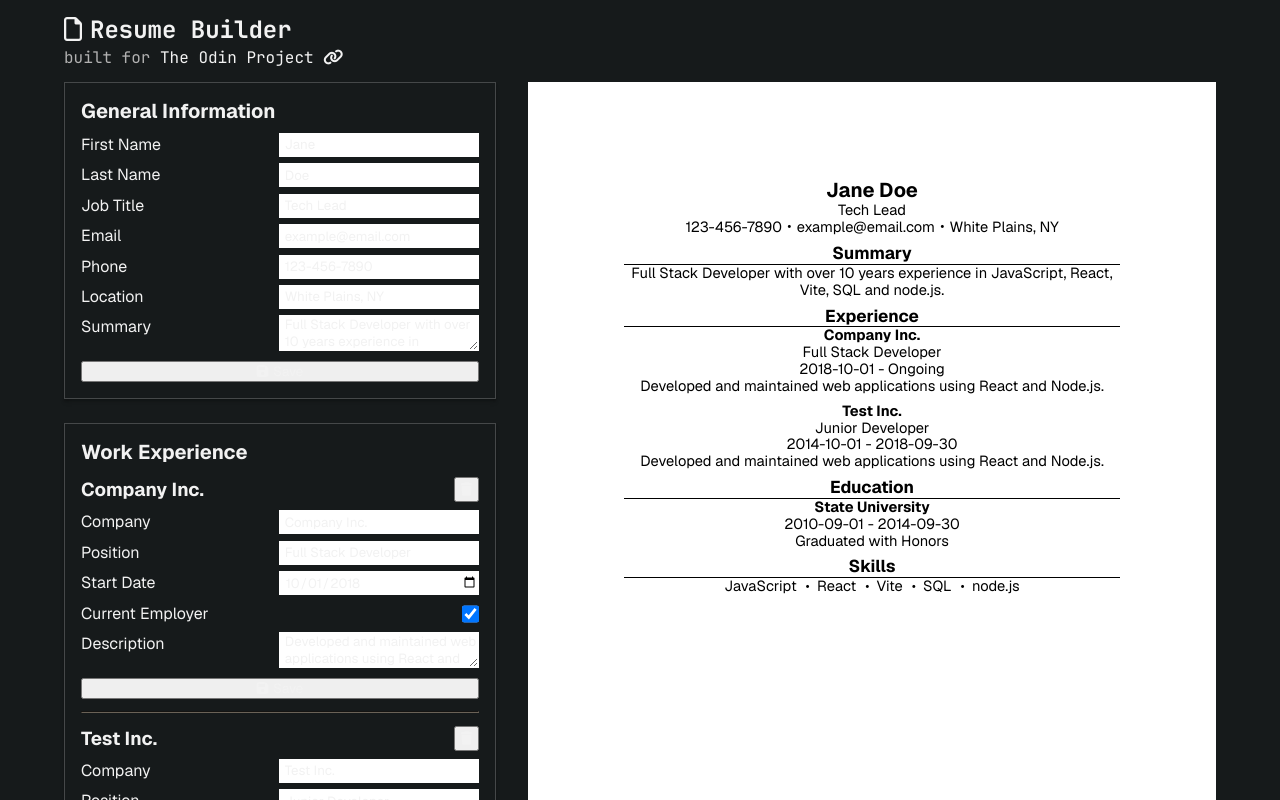
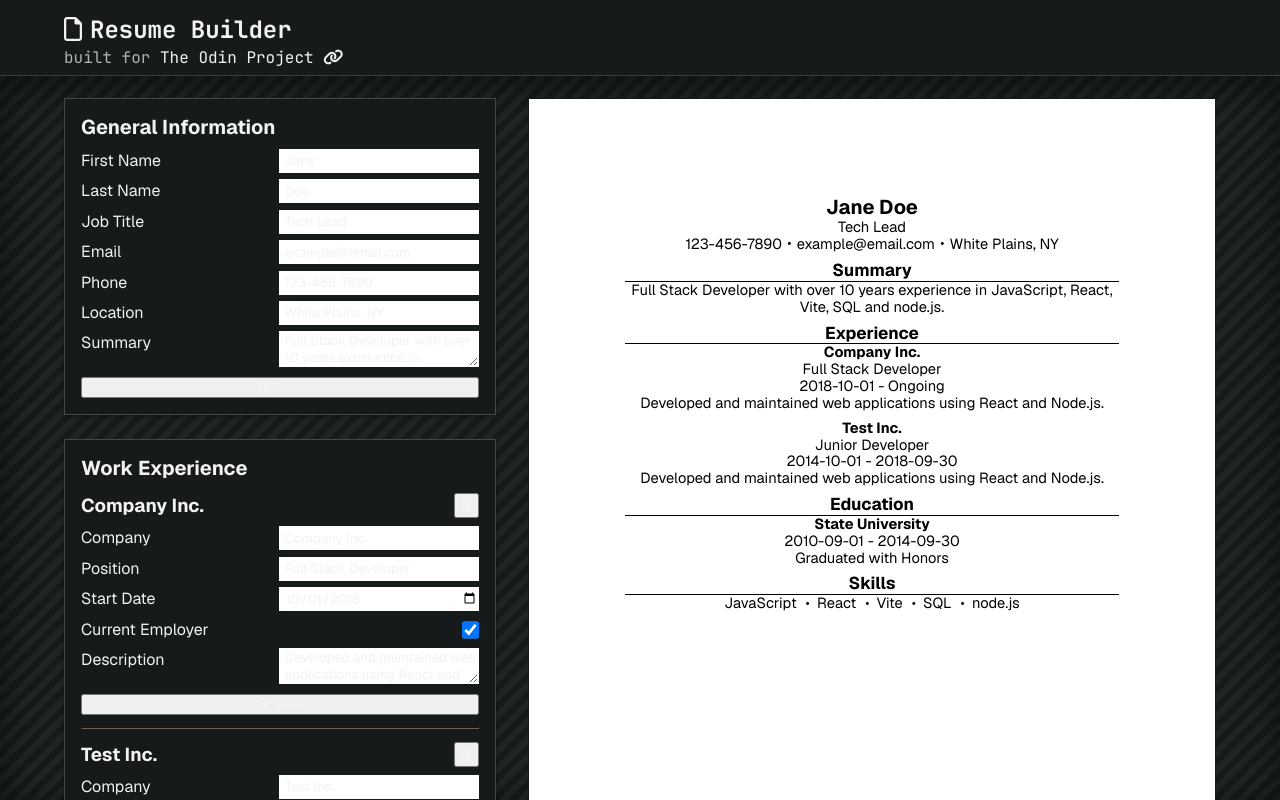
Before and after one commit to JonahKF/react-resume-app, a React (Vite) app: page / in a window 1280 px wide. Shown: the top 800 px of the page. Built offline with nearby package versions, Linux system fonts and the light colour scheme.

Commit message:
added stripe background, but height is off and header is set externally - need to refactor header to be it's own thing and not a result of main margins/padding

```diff
--- a/src/components/App.jsx
+++ b/src/components/App.jsx
@@ -176,6 +176,10 @@ function App() {
 
   return (
     <>
+      <div id="stripe-container">
+        <div id="stripe-pattern"></div>
+      </div>
+
       <header>
         <div className="header-text">
           <h1>
--- a/src/styles/App.css
+++ b/src/styles/App.css
@@ -58,7 +58,7 @@ main {
     display: grid;
     grid-template-columns: 1fr auto;
     gap: 2rem;
-    padding: 0.75rem 0 0 0;
+    padding: 1.75rem 0 0 0;
     box-sizing: border-box;
 }
 
@@ -188,7 +188,7 @@ h2 {
     aspect-ratio: 210 / 297;
     padding: 1rem;
 
-    /*border: 1px solid rgba(255, 255, 255, 0.2);*/
+    border: 1px solid #161a1b;
 
     display: flex;
     flex-direction: column;
@@ -237,3 +237,37 @@ h2 {
 .exp-preview-wrapper {
     margin-bottom: 0.5rem;
 }
+
+/* Background Styling */
+/* Adapted from https://codepen.io/Hyperplexed/pen/zYXZoZg?ref=Hyperplexed */
+
+#stripe-container {
+    position: absolute;
+    z-index: -1;
+    left: 50%;
+    bottom: 0px;
+    translate: -50% 0%;
+    height: 90.6vh;
+    min-height: 240px;
+    width: 100%;
+    background-color: rgb(var(--stripe-primary-rgb));
+}
+
+#stripe-pattern {
+    height: 100%;
+    width: 100%;
+    border-top: 1px solid rgba(58, 58, 58, 1);
+
+    background-size: 18px 18px;
+    background-image: linear-gradient(
+        -45deg,
+        rgb(var(--primary-stripe-rgb)) 30%,
+        rgb(var(--secondary-stripe-rgb)) 30%,
+        rgb(var(--secondary-stripe-rgb)) 55%,
+        rgb(var(--primary-stripe-rgb)) 55%,
+        rgb(var(--primary-stripe-rgb)) 80%,
+        rgb(var(--secondary-stripe-rgb)) 80%,
+        rgb(var(--secondary-stripe-rgb)) 100%
+    );
+    box-shadow: inset 0rem 0.5rem 2rem 0.25rem rgb(0 0 0 / 40%);
+}
--- a/src/styles/index.css
+++ b/src/styles/index.css
@@ -58,6 +58,9 @@
     --h4: 700 1rem / 1.6em var(--ff);
     --p: 400 1rem / 1.6em var(--ff);
     --small: 400 0.75rem / 1.8em var(--ff);
+
+    --primary-stripe-rgb: 22 26 27;
+    --secondary-stripe-rgb: 32 36 37;
 }
 
 body {
```
